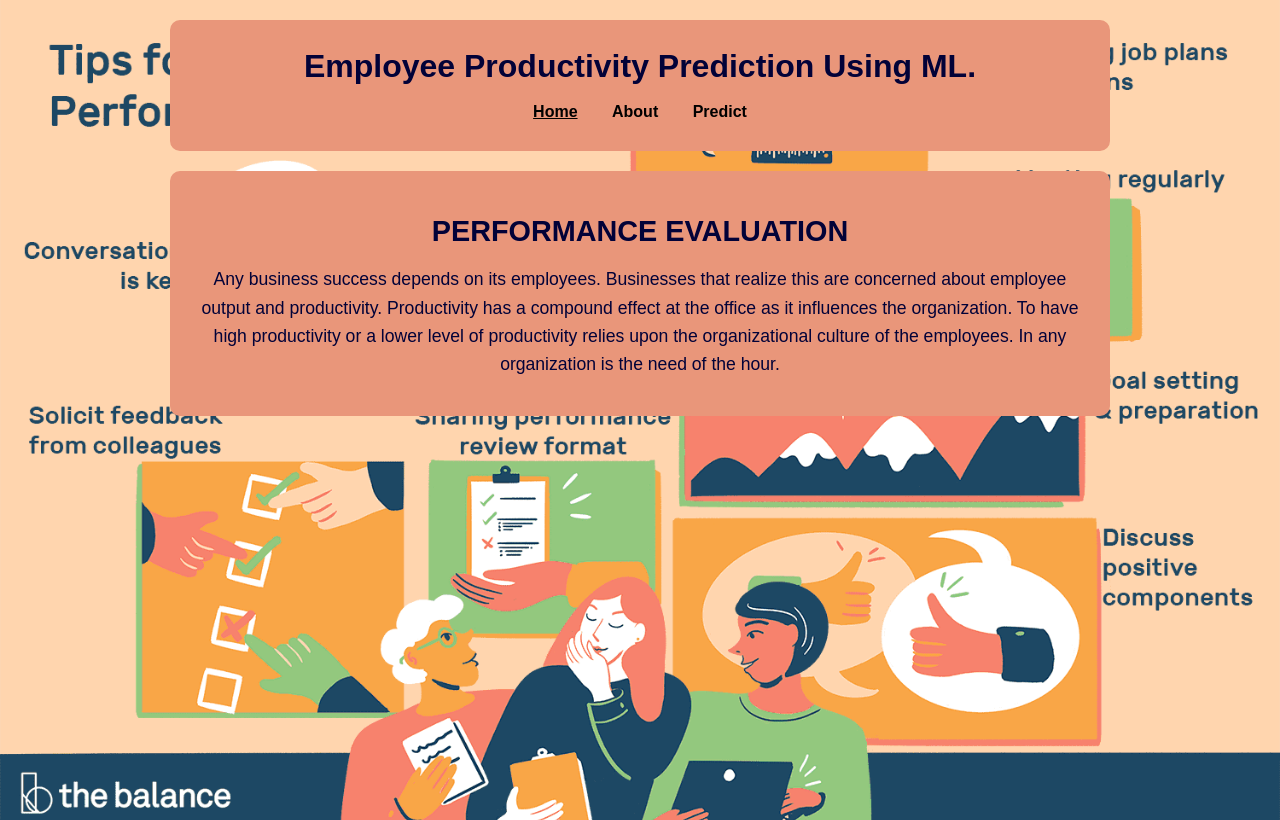
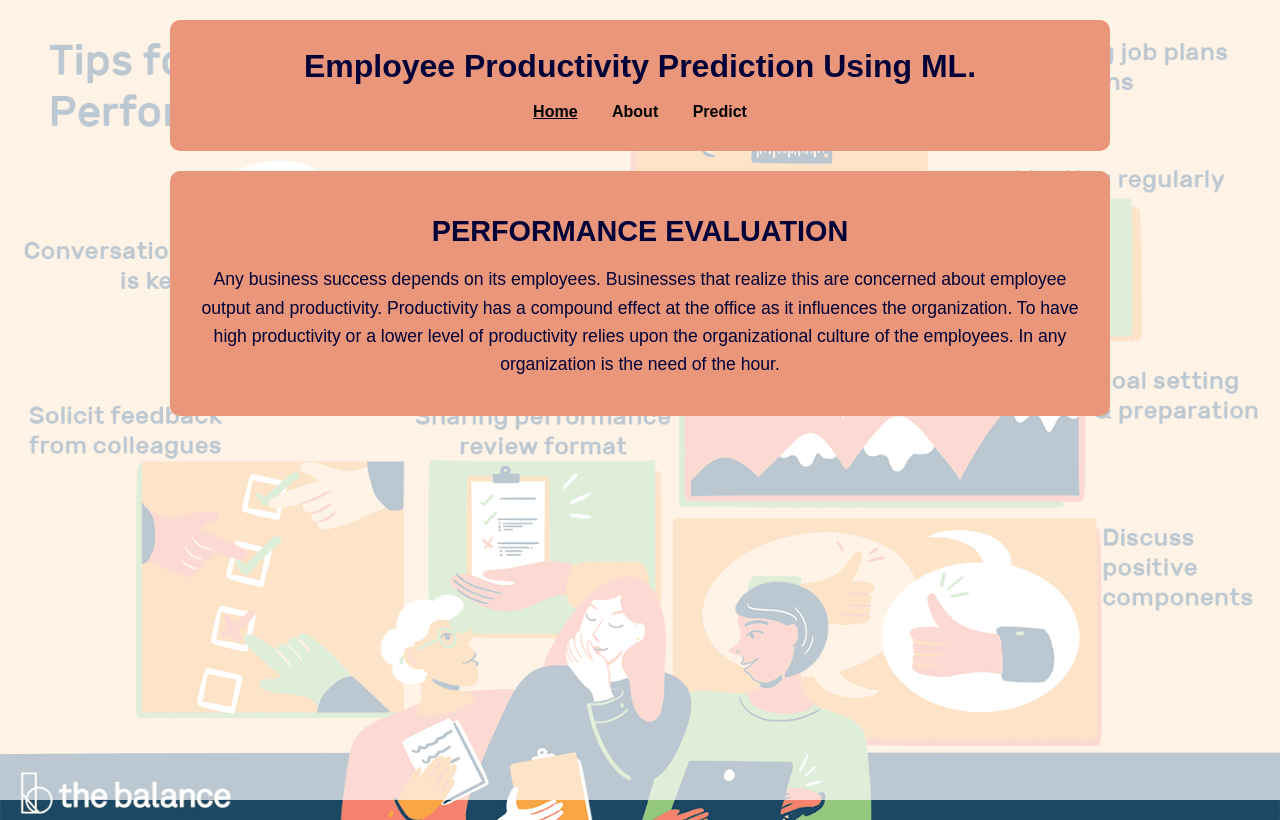
Before and after one commit to shaikhadnan0123/Employee_Performance_Project, a Flask app: page / in a window 1280 px wide. Run offline with Flask 3, Linux system fonts and the light colour scheme; parts of the project's set-up code (start-up, migrations or seed data) failed here and were passed over.

Commit message:
Update style.css to improve background dimming and text visibility

```diff
--- a/Flask/static/style.css
+++ b/Flask/static/style.css
@@ -115,12 +115,24 @@ section p {
 
 /* Stronger light overlay */
 body::before {
+  content: "";
+  position: fixed;
+  top: 0;
+  left: 0;
+  width: 100%;
+  height: 100%;
+  background: rgba(255, 255, 255, 0.7);
+ /* light dim */
+  /* OR use dark dim:
+     background: rgba(0, 0, 0, 0.45);
+  */
 
-  box-sizing: content-box;
-  background: rgba(255, 255, 255, 0.85);
+  z-index: -1;
+}
+body {
+    position: relative;
+}
 
-  z-index: 0;
-}
 
 /* Fade-in animation */
 @keyframes fadeInUp {
```
